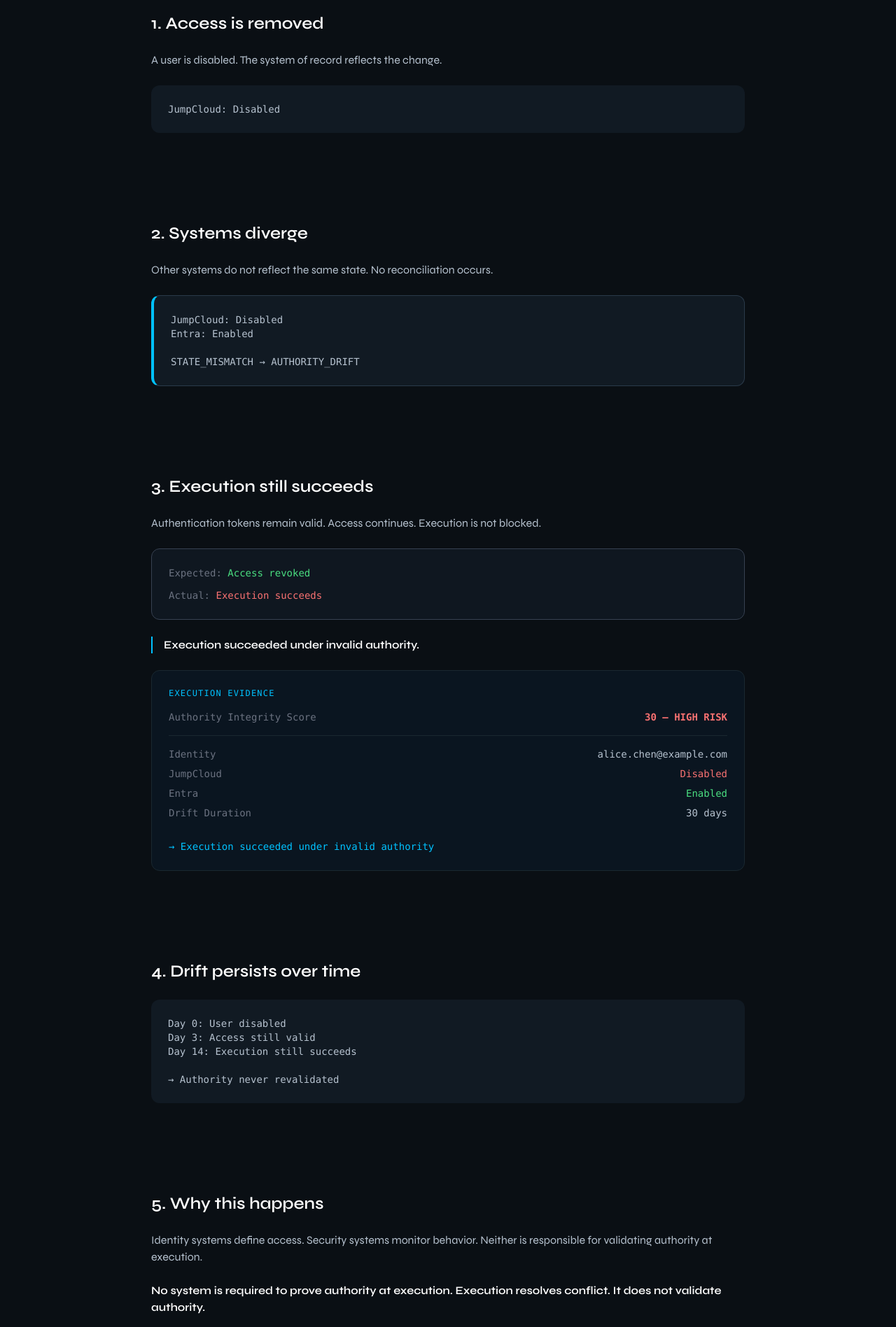
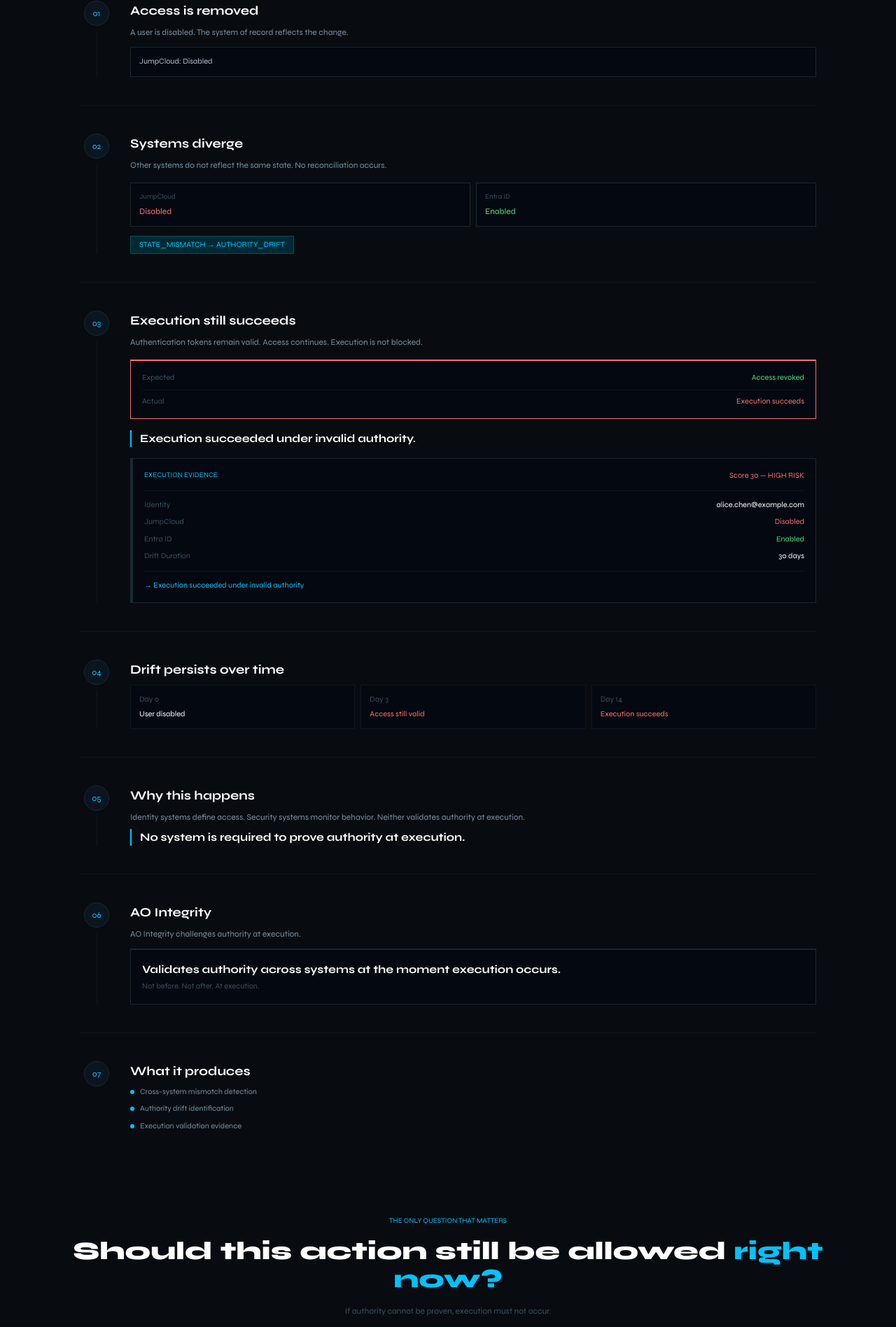
Before and after one commit to J-AOI/aoi-website, a Next.js app: page /how-it-works in a window 1280 px wide. Shown: the part 318-2215 px from the top of the page at 70% size. Built offline with nearby package versions, Linux system fonts and the light colour scheme.

Commit message:
Rebuild how-it-works page with step-based execution validation and evidence flow

```diff
--- a/app/how-it-works/page.jsx
+++ b/app/how-it-works/page.jsx
@@ -2,196 +2,283 @@ import Link from "next/link";
 
 export default function HowItWorks() {
   return (
-    <main className="bg-[#0A0F14] text-white">
+    <main className="bg-[#080C10] text-white">
 
       {/* HERO */}
-      <section className="max-w-5xl mx-auto px-6 pt-20 pb-16 text-center space-y-6">
-        <h1 className="text-4xl md:text-5xl font-semibold leading-tight">
+      <section className="text-center px-6 pt-20 pb-16">
+        <p className="aoi-mono text-[10px] text-[#00C2FF] uppercase tracking-[0.18em] mb-4">
+          Execution Validation Engine
+        </p>
+
+        <h1 className="text-4xl md:text-5xl font-extrabold tracking-tight mb-4">
           How It Works
         </h1>
 
-        <p className="text-lg text-[#B6C2CF] max-w-2xl mx-auto">
+        <p className="aoi-mono text-[12px] text-[#7A8FA0] leading-relaxed max-w-md mx-auto">
           Authority is not lost in a single system.
-          It drifts across systems—and execution continues anyway.
+          <br />
+          It drifts across systems — and execution continues anyway.
         </p>
       </section>
 
-      {/* STEP 1 — SETUP */}
-      <section className="max-w-4xl mx-auto px-6 py-16 space-y-6">
-        <h2 className="text-2xl font-semibold">
-          1. Access is removed
-        </h2>
+      {/* DIVIDER */}
+      <div className="h-px bg-gradient-to-r from-transparent via-[#1E2D3A] to-transparent mx-6" />
 
-        <p className="text-[#B6C2CF]">
+      {/* STEPS */}
+      <section className="max-w-[1100px] mx-auto px-6">
+
+        {/* STEP 1 */}
+        <div className="grid grid-cols-[48px_1fr] gap-x-6 py-10 border-b border-[#0D1620]">
+          <div className="flex flex-col items-center">
+            <div className="w-9 h-9 rounded-full bg-[#0A1520] border border-[#1A2830] flex items-center justify-center text-[#00C2FF] text-xs aoi-mono">
+              01
+            </div>
+            <div className="w-px bg-[#0D1620] flex-1 mt-2" />
+          </div>
+
+          <div>
+            <h2 className="text-lg font-bold mb-2">Access is removed</h2>
+            <p className="aoi-mono text-[12px] text-[#7A8FA0] mb-3">
               A user is disabled. The system of record reflects the change.
             </p>
 
-        <div className="bg-[#111A23] rounded-xl p-6 font-mono text-sm text-[#B6C2CF] whitespace-pre-line">
-{`JumpCloud: Disabled`}
+            <div className="bg-[#040810] border border-[#1A2830] p-3 aoi-mono text-[11px] text-[#B6C2CF]">
+              JumpCloud: Disabled
             </div>
-      </section>
+          </div>
+        </div>
 
-      {/* STEP 2 — DRIFT */}
-      <section className="max-w-4xl mx-auto px-6 py-16 space-y-6">
-        <h2 className="text-2xl font-semibold">
-          2. Systems diverge
-        </h2>
+        {/* STEP 2 */}
+        <div className="grid grid-cols-[48px_1fr] gap-x-6 py-10 border-b border-[#0D1620]">
+          <div className="flex flex-col items-center">
+            <div className="w-9 h-9 rounded-full bg-[#0A1520] border border-[#1A2830] flex items-center justify-center text-[#00C2FF] text-xs aoi-mono">
+              02
+            </div>
+            <div className="w-px bg-[#0D1620] flex-1 mt-2" />
+          </div>
 
-        <p className="text-[#B6C2CF]">
+          <div>
+            <h2 className="text-lg font-bold mb-2">Systems diverge</h2>
+            <p className="aoi-mono text-[12px] text-[#7A8FA0] mb-4">
               Other systems do not reflect the same state. No reconciliation occurs.
             </p>
 
-        <div className="bg-[#111A23] border border-[#2A3A4A] rounded-xl p-6 border-l-4 border-l-[#00C2FF] font-mono text-sm text-[#B6C2CF] whitespace-pre-line">
-{`JumpCloud: Disabled
-Entra: Enabled
+            <div className="grid grid-cols-2 gap-2 mb-3">
+              <div className="bg-[#040810] border border-[#1A2830] p-3">
+                <p className="aoi-mono text-[10px] text-[#3A5060] mb-1">JumpCloud</p>
+                <p className="aoi-mono text-[12px] text-red-400">Disabled</p>
+              </div>
 
-STATE_MISMATCH → AUTHORITY_DRIFT`}
+              <div className="bg-[#040810] border border-[#1A2830] p-3">
+                <p className="aoi-mono text-[10px] text-[#3A5060] mb-1">Entra ID</p>
+                <p className="aoi-mono text-[12px] text-green-400">Enabled</p>
               </div>
-      </section>
+            </div>
 
-      {/* STEP 3 — EXECUTION */}
-<section className="max-w-4xl mx-auto px-6 py-16 space-y-6">
+            <div className="inline-block bg-[#002A33] border border-[#004E5E] px-3 py-1 text-[11px] aoi-mono text-[#00C2FF]">
+              STATE_MISMATCH → AUTHORITY_DRIFT
+            </div>
+          </div>
+        </div>
 
-  <h2 className="text-2xl font-semibold">
-    3. Execution still succeeds
-  </h2>
-
-  <p className="text-[#B6C2CF]">
-    Authentication tokens remain valid. Access continues.
-    Execution is not blocked.
-  </p>
-
-  <div className="bg-[#0F1720] border border-gray-700 rounded-xl p-6 font-mono text-sm text-gray-300 space-y-3">
-    <div>
-      <span className="text-gray-500">Expected:</span>{" "}
-      <span className="text-green-400">Access revoked</span>
+        {/* STEP 3 */}
+        <div className="grid grid-cols-[48px_1fr] gap-x-6 py-10 border-b border-[#0D1620]">
+          <div className="flex flex-col items-center">
+            <div className="w-9 h-9 rounded-full bg-[#0A1520] border border-[#1A2830] flex items-center justify-center text-[#00C2FF] text-xs aoi-mono">
+              03
+            </div>
+            <div className="w-px bg-[#0D1620] flex-1 mt-2" />
           </div>
 
           <div>
-      <span className="text-gray-500">Actual:</span>{" "}
+            <h2 className="text-lg font-bold mb-2">Execution still succeeds</h2>
+
+            <p className="aoi-mono text-[12px] text-[#7A8FA0] mb-4">
+              Authentication tokens remain valid. Access continues. Execution is not blocked.
+            </p>
+
+            <div className="bg-[#040810] border border-[#1A2830] border-t-2 border-red-400 p-4 mb-4">
+              <div className="flex justify-between text-[11px] aoi-mono border-b border-[#0D1620] pb-2 mb-2">
+                <span className="text-[#3A5060]">Expected</span>
+                <span className="text-green-400">Access revoked</span>
+              </div>
+              <div className="flex justify-between text-[11px] aoi-mono">
+                <span className="text-[#3A5060]">Actual</span>
                 <span className="text-red-400">Execution succeeds</span>
               </div>
             </div>
 
-  <p className="text-white font-semibold border-l-2 border-[#00C2FF] pl-4">
+            <p className="text-white font-bold border-l-2 border-[#00C2FF] pl-3 mb-4">
               Execution succeeded under invalid authority.
             </p>
 
-  {/* 🔥 EVIDENCE BLOCK (now properly placed) */}
-  <div className="bg-[#0A1520] border border-[#1A2830] rounded-xl p-6 mt-6 font-mono text-sm text-[#B6C2CF] space-y-4">
-
-    <div className="text-xs text-[#00C2FF] uppercase tracking-widest">
+            {/* EVIDENCE */}
+            <div className="bg-[#040810] border border-[#1A2830] border-l-4 border-[#00C2FF] p-4">
+              <div className="flex justify-between mb-3">
+                <span className="aoi-mono text-[10px] text-[#00C2FF] uppercase">
                   Execution Evidence
+                </span>
+                <span className="aoi-mono text-[11px] text-red-400">
+                  Score 30 — HIGH RISK
+                </span>
               </div>
 
+              <div className="border-t border-[#0D1620] pt-3 space-y-2 text-[11px] aoi-mono">
                 <div className="flex justify-between">
-      <span className="text-gray-500">Authority Integrity Score</span>
-      <span className="text-red-400 font-semibold">30 — HIGH RISK</span>
-    </div>
-
-    <div className="border-t border-[#1A2830] pt-4 space-y-2">
-      <div className="flex justify-between">
-        <span className="text-gray-500">Identity</span>
+                  <span className="text-[#3A5060]">Identity</span>
                   <span>alice.chen@example.com</span>
                 </div>
 
                 <div className="flex justify-between">
-        <span className="text-gray-500">JumpCloud</span>
+                  <span className="text-[#3A5060]">JumpCloud</span>
                   <span className="text-red-400">Disabled</span>
                 </div>
 
                 <div className="flex justify-between">
-        <span className="text-gray-500">Entra</span>
+                  <span className="text-[#3A5060]">Entra ID</span>
                   <span className="text-green-400">Enabled</span>
                 </div>
 
                 <div className="flex justify-between">
-        <span className="text-gray-500">Drift Duration</span>
+                  <span className="text-[#3A5060]">Drift Duration</span>
                   <span>30 days</span>
                 </div>
               </div>
 
-    <div className="pt-3 text-[#00C2FF]">
+              <div className="mt-3 pt-3 border-t border-[#0D1620] text-[#00C2FF] text-[11px] aoi-mono">
                 → Execution succeeded under invalid authority
               </div>
+            </div>
+          </div>
+        </div>
 
+        {/* STEP 4 */}
+        <div className="grid grid-cols-[48px_1fr] gap-x-6 py-10 border-b border-[#0D1620]">
+          <div className="flex flex-col items-center">
+            <div className="w-9 h-9 rounded-full bg-[#0A1520] border border-[#1A2830] flex items-center justify-center text-[#00C2FF] text-xs aoi-mono">
+              04
+            </div>
+            <div className="w-px bg-[#0D1620] flex-1 mt-2" />
+          </div>
+
+          <div>
+            <h2 className="text-lg font-bold mb-2">Drift persists over time</h2>
+
+            <div className="grid grid-cols-3 gap-2 text-[11px] aoi-mono">
+              <div className="bg-[#040810] p-3 border border-[#0D1620]">
+                <p className="text-[#3A5060] mb-1">Day 0</p>
+                <p>User disabled</p>
+              </div>
+
+              <div className="bg-[#040810] p-3 border border-[#0D1620]">
+                <p className="text-[#3A5060] mb-1">Day 3</p>
+                <p className="text-red-400">Access still valid</p>
+              </div>
+
+              <div className="bg-[#040810] p-3 border border-[#0D1620]">
+                <p className="text-[#3A5060] mb-1">Day 14</p>
+                <p className="text-red-400">Execution succeeds</p>
+              </div>
+            </div>
+          </div>
+        </div>
+
+        {/* STEP 5 */}
+        <div className="grid grid-cols-[48px_1fr] gap-x-6 py-10 border-b border-[#0D1620]">
+          <div className="flex flex-col items-center">
+            <div className="w-9 h-9 rounded-full bg-[#0A1520] border border-[#1A2830] flex items-center justify-center text-[#00C2FF] text-xs aoi-mono">
+              05
+            </div>
+            <div className="w-px bg-[#0D1620] flex-1 mt-2" />
+          </div>
+
+          <div>
+            <h2 className="text-lg font-bold mb-2">Why this happens</h2>
+            <p className="aoi-mono text-[12px] text-[#7A8FA0] mb-2">
+              Identity systems define access. Security systems monitor behavior.
+              Neither validates authority at execution.
+            </p>
+
+            <p className="text-white font-bold border-l-2 border-[#00C2FF] pl-3">
+              No system is required to prove authority at execution.
+            </p>
+          </div>
+        </div>
+
+        {/* STEP 6 */}
+        <div className="grid grid-cols-[48px_1fr] gap-x-6 py-10 border-b border-[#0D1620]">
+          <div className="flex flex-col items-center">
+            <div className="w-9 h-9 rounded-full bg-[#0A1520] border border-[#1A2830] flex items-center justify-center text-[#00C2FF] text-xs aoi-mono">
+              06
+            </div>
+            <div className="w-px bg-[#0D1620] flex-1 mt-2" />
+          </div>
+
+          <div>
+            <h2 className="text-lg font-bold mb-2">AO Integrity</h2>
+            <p className="aoi-mono text-[12px] text-[#7A8FA0] mb-3">
+              AO Integrity challenges authority at execution.
+            </p>
+
+            <div className="bg-[#040810] border border-[#1A2830] border-t-2 border-[#00C2FF] p-4">
+              <p className="font-bold text-white mb-1">
+                Validates authority across systems at the moment execution occurs.
+              </p>
+              <p className="aoi-mono text-[11px] text-[#3A5060]">
+                Not before. Not after. At execution.
+              </p>
+            </div>
+          </div>
+        </div>
+
+        {/* STEP 7 */}
+        <div className="grid grid-cols-[48px_1fr] gap-x-6 py-10">
+          <div className="flex flex-col items-center">
+            <div className="w-9 h-9 rounded-full bg-[#0A1520] border border-[#1A2830] flex items-center justify-center text-[#00C2FF] text-xs aoi-mono">
+              07
+            </div>
+          </div>
+
+          <div>
+            <h2 className="text-lg font-bold mb-2">What it produces</h2>
+
+            <div className="space-y-2">
+              <div className="flex items-center gap-2 text-[11px] aoi-mono text-[#7A8FA0]">
+                <div className="w-1.5 h-1.5 bg-[#00C2FF] rounded-full" />
+                Cross-system mismatch detection
+              </div>
+              <div className="flex items-center gap-2 text-[11px] aoi-mono text-[#7A8FA0]">
+                <div className="w-1.5 h-1.5 bg-[#00C2FF] rounded-full" />
+                Authority drift identification
+              </div>
+              <div className="flex items-center gap-2 text-[11px] aoi-mono text-[#7A8FA0]">
+                <div className="w-1.5 h-1.5 bg-[#00C2FF] rounded-full" />
+                Execution validation evidence
+              </div>
+            </div>
+          </div>
         </div>
 
       </section>
 
-      {/* STEP 4 — TIMELINE */}
-      <section className="max-w-4xl mx-auto px-6 py-16 space-y-6">
-        <h2 className="text-2xl font-semibold">
-          4. Drift persists over time
+      {/* CLOSE */}
+      <section className="text-center px-6 py-20">
+        <p className="aoi-mono text-[10px] text-[#00C2FF] uppercase mb-4">
+          The only question that matters
+        </p>
+
+        <h2 className="text-3xl md:text-4xl font-extrabold mb-4">
+          Should this action still be allowed{" "}
+          <span className="text-[#00C2FF]">right now?</span>
         </h2>
 
-        <div className="bg-[#111A23] rounded-xl p-6 font-mono text-sm text-[#B6C2CF] whitespace-pre-line">
-{`Day 0: User disabled
-Day 3: Access still valid
-Day 14: Execution still succeeds
-
-→ Authority never revalidated`}
-        </div>
-      </section>
-
-      {/* STEP 5 — WHY */}
-      <section className="max-w-4xl mx-auto px-6 py-16 space-y-6">
-        <h2 className="text-2xl font-semibold">
-          5. Why this happens
-        </h2>
-
-        <p className="text-[#B6C2CF]">
-          Identity systems define access. Security systems monitor behavior.
-          Neither is responsible for validating authority at execution.
-        </p>
-
-        <p className="text-white font-semibold">
-          No system is required to prove authority at execution.
-          Execution resolves conflict. It does not validate authority.
-        </p>
-      </section>
-
-      {/* STEP 6 — AOI */}
-      <section className="max-w-4xl mx-auto px-6 py-16 space-y-6">
-        <h2 className="text-2xl font-semibold">
-          6. AO Integrity
-        </h2>
-
-        <p className="text-[#B6C2CF]">
-          AO Integrity challenges authority at execution.
-        </p>
-
-        <p className="text-white font-semibold">
-          Not before. Not after. At execution.
-        </p>
-      </section>
-
-      {/* STEP 7 — OUTPUT */}
-      <section className="max-w-4xl mx-auto px-6 py-16 space-y-6">
-        <h2 className="text-2xl font-semibold">
-          7. What it produces
-        </h2>
-
-        <ul className="text-white/70 space-y-2">
-          <li>• Cross-system mismatch detection</li>
-          <li>• Authority drift identification</li>
-          <li>• Execution validation evidence</li>
-        </ul>
-      </section>
-
-      {/* CLOSE */}
-      <section className="max-w-4xl mx-auto px-6 py-24 text-center space-y-6">
-        <h2 className="text-3xl font-semibold">
-          Should this action still be allowed right now?
-        </h2>
-
-        <p className="text-[#B6C2CF]">
+        <p className="aoi-mono text-[12px] text-[#3A5060] mb-6">
           If authority cannot be proven, execution must not occur.
         </p>
 
         <Link
           href="/contact"
-          className="inline-flex justify-center items-center rounded-xl bg-white text-black px-6 py-3 font-semibold hover:bg-white/90 transition"
+          className="bg-white text-black px-6 py-3 rounded font-bold text-sm"
         >
           Request Early Access
         </Link>
```
Lines whose indentation alone changed are shown as unchanged.
